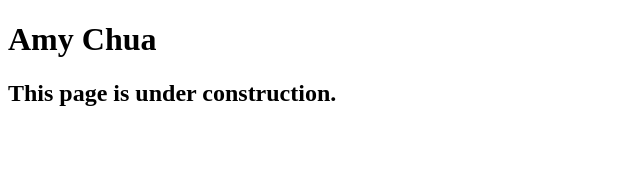
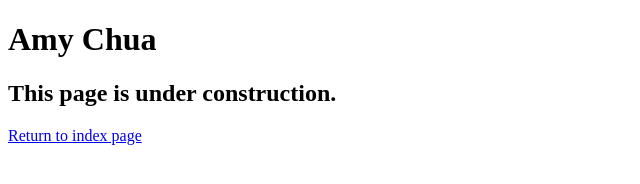
Before and after one commit to skp75/A11, a plain HTML site: page speakers/chua.html in a window 1280 px wide. Shown: the whole page, without its empty margins (0-640 px from the left). Drawn offline with Linux system fonts and the light colour scheme.

Commit message:
Update chua.html

```diff
--- a/speakers/chua.html
+++ b/speakers/chua.html
@@ -11,6 +11,7 @@
 	<main>
 		<h1>Amy Chua</h1>
 		<h2>This page is under construction.</h2>
+		<p> <a href="/A11/index.html">Return to index page</a></p>
 	</main>
 </body>
 
```
